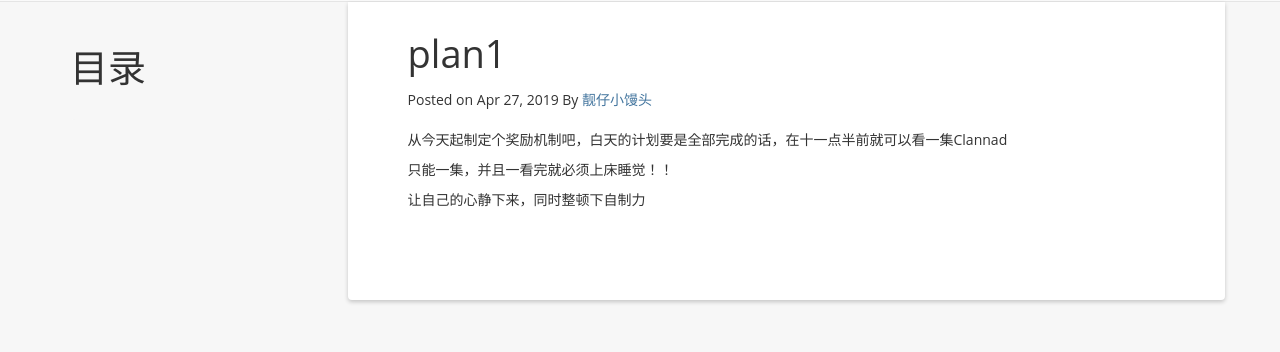
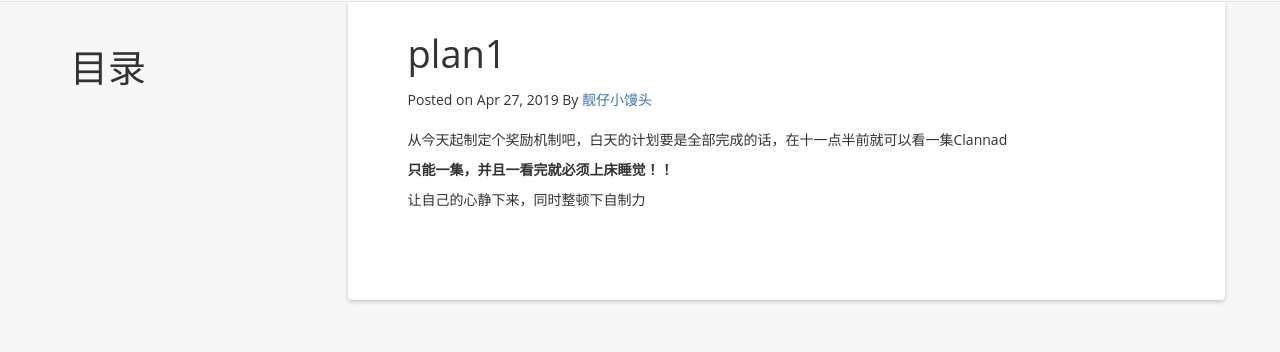
Before and after one commit to oldrive/oldrive.github.io, a Jekyll site: the page built from _posts/2019-04-27-plan1.md, in a window 1280 px wide. Shown: the part 345-697 px from the top of the page. Built offline with Jekyll 4.4.1, drawn with Linux system fonts in a browser that asks for light colours; nearby versions of some CDN libraries; a script that is not in the unit is left out; comment, search, counter and statistics services are not loaded.

```diff
--- a/_posts/2019-04-27-plan1.md
+++ b/_posts/2019-04-27-plan1.md
@@ -13,7 +13,7 @@ tag: plan
 从今天起制定个奖励机制吧，白天的计划要是全部完成的话，在十一点半前就可以看一集Clannad
 
 
-只能一集，并且一看完就必须上床睡觉！！
+**只能一集，并且一看完就必须上床睡觉！！**
 
 
 让自己的心静下来，同时整顿下自制力
```
